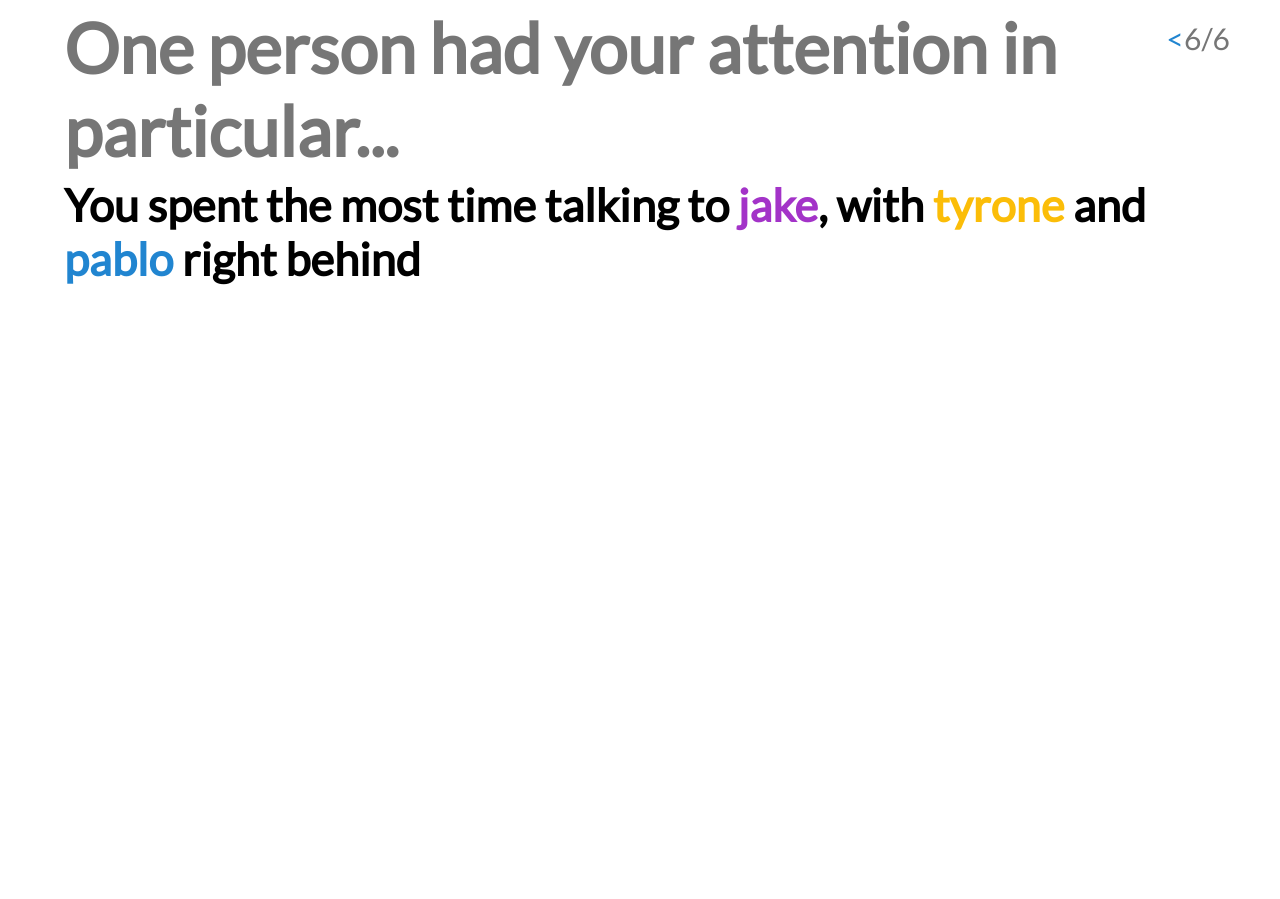
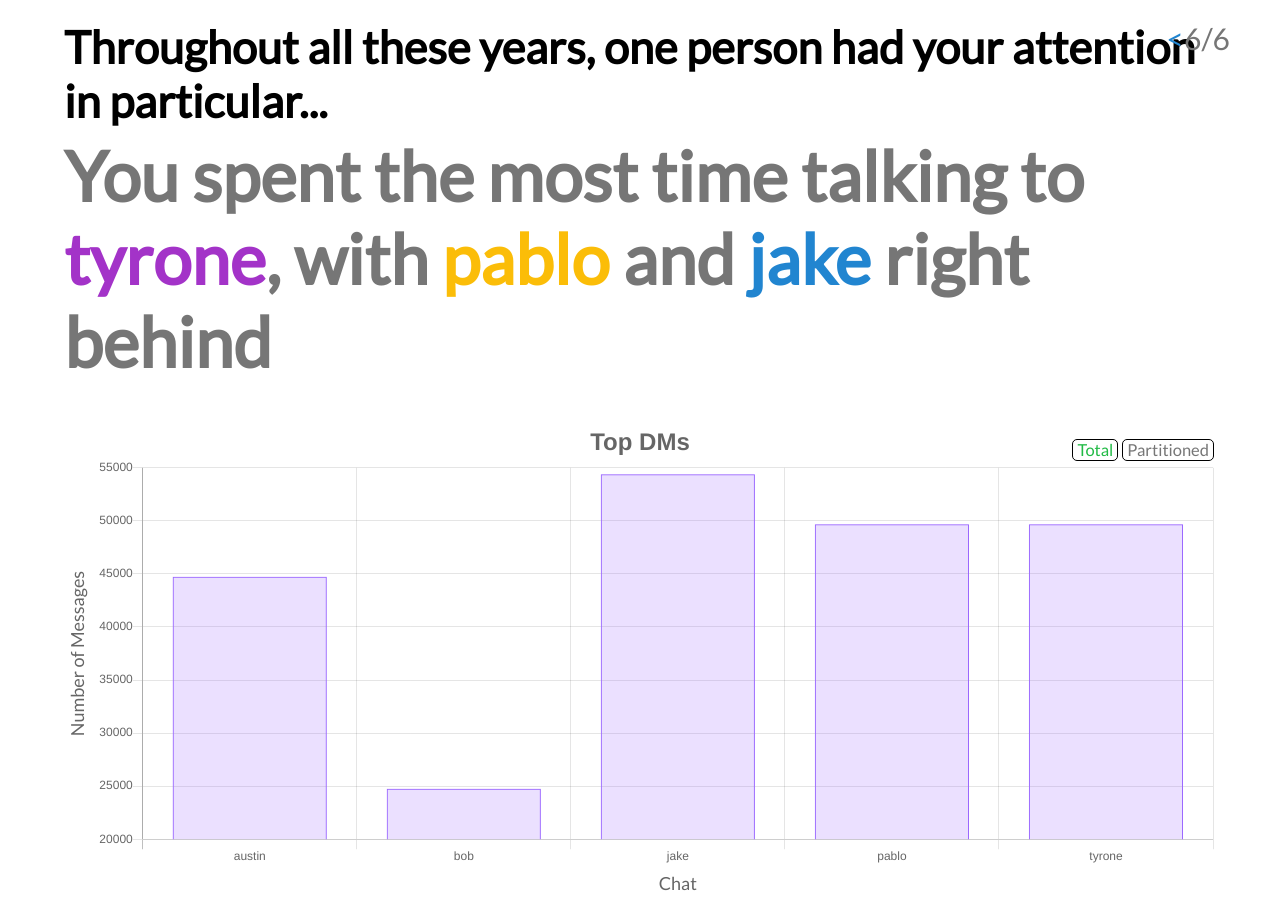
Before and after one commit to austichen/messenger-insights, a Gatsby site in the folder web-app/: page /top-dms in a window 1280 px wide. Before the commit the page ends 800 px from the top, so only its background shows below. Built offline with nearby package versions, Linux system fonts and the light colour scheme; Gatsby itself is replaced by a stand-in of ours.

Commit message:
Add top dms page

```diff
--- a/web-app/src/pages/top-dms.js
+++ b/web-app/src/pages/top-dms.js
@@ -2,20 +2,14 @@ import React from 'react'
 import { graphql } from 'gatsby'
 
 import Layout from '../components/layout'
-import { SubHeader } from '../components'
+import { SubHeader, GraphToggle } from '../components'
 import SEO from '../components/seo'
+import { groupPartitionedData } from '../utils/helpers'
 
 const TopDms = ({ data }) => {
     const { x, y } = data.stats.edges[0].node.topDms.data
-    const topDms = {}
-    const unpartitionedTopDms = {}
-    x.forEach((name, idx) => {
-        const { me, them } = y[idx]
-        topDms[name] = y[idx]
-        unpartitionedTopDms[name] = me + them
-    })
-
-    const topMessages = Object.entries(unpartitionedTopDms)
+    const topMessages = groupPartitionedData(y)
+    const topDmNames = x.map((chat, i) => [chat, y[i]])
         .sort((a, b) => a[1] - b[1])
         .map(v => v[0])
         .reverse()
@@ -23,15 +17,31 @@ const TopDms = ({ data }) => {
     return (
         <Layout pageNumber={5}>
             <SEO title="Page two" />
+            <h2 style={{marginTop: '20px'}}>
+                Throughout all these years, one person had your attention in particular...
+            </h2>
             <SubHeader colour="grey">
-                One person had your attention in particular...
+                You spent the most time talking to{' '}
+                <span className="purple">{topDmNames[0]}</span>, with{' '}
+                <span className="yellow">{topDmNames[1]}</span> and{' '}
+                <span className="blue">{topDmNames[2]}</span> right behind
             </SubHeader>
-            <h2>
-                You spent the most time talking to{' '}
-                <span className="purple">{topMessages[0]}</span>, with{' '}
-                <span className="yellow">{topMessages[1]}</span> and{' '}
-                <span className="blue">{topMessages[2]}</span> right behind
-            </h2>
+            <GraphToggle
+                style={{marginTop: '30px'}}
+                type="bar"
+                x={x}
+                ys={[
+                    topMessages.total,
+                    {
+                        me: topMessages.me,
+                        them: topMessages.them,
+                    },
+                ]}
+                yToggleLabels={['Total', 'Partitioned']}
+                xLabel="Chat"
+                yLabel="Number of Messages"
+                title="Top DMs"
+            />
         </Layout>
     )
 }
```
